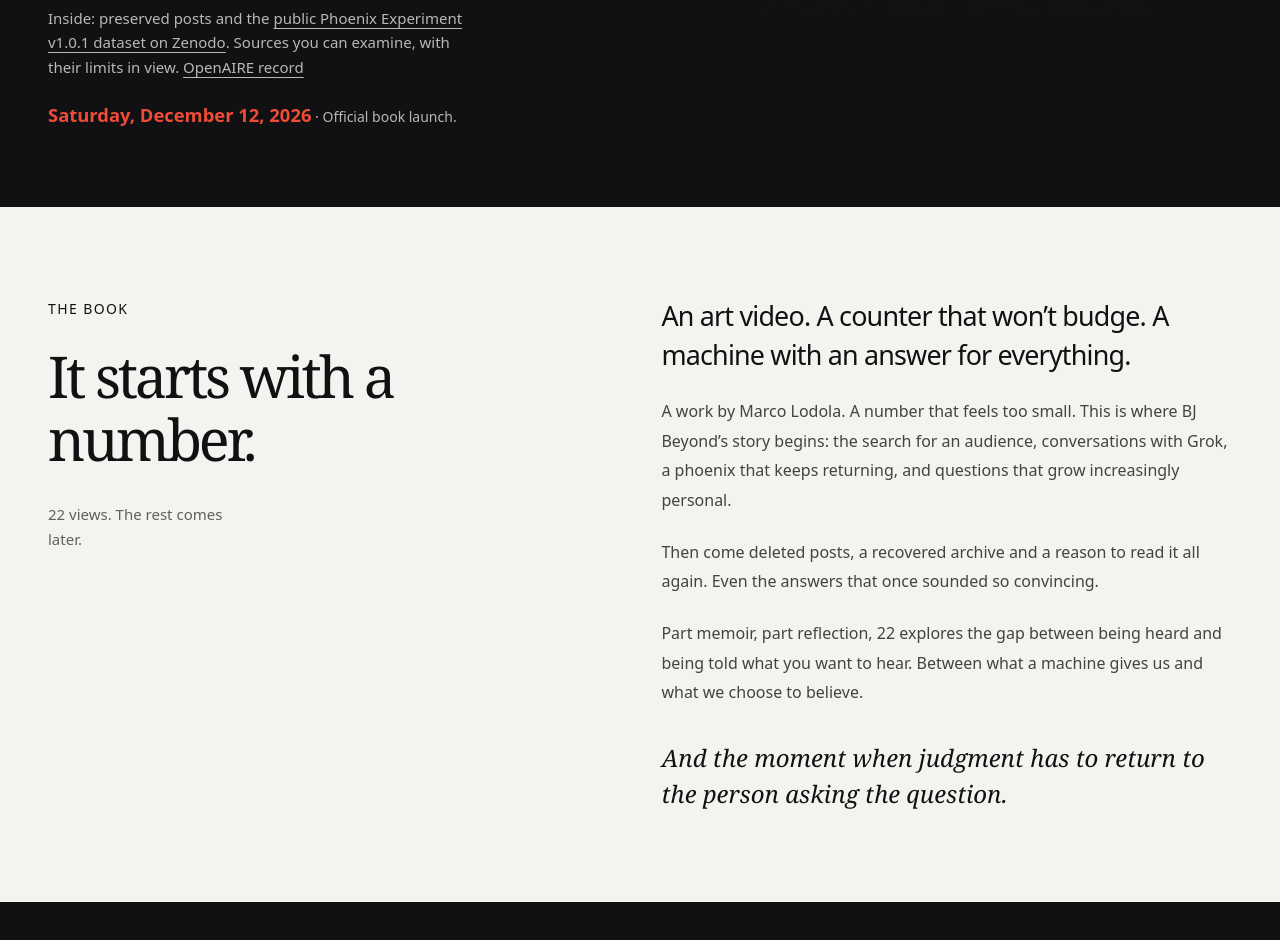
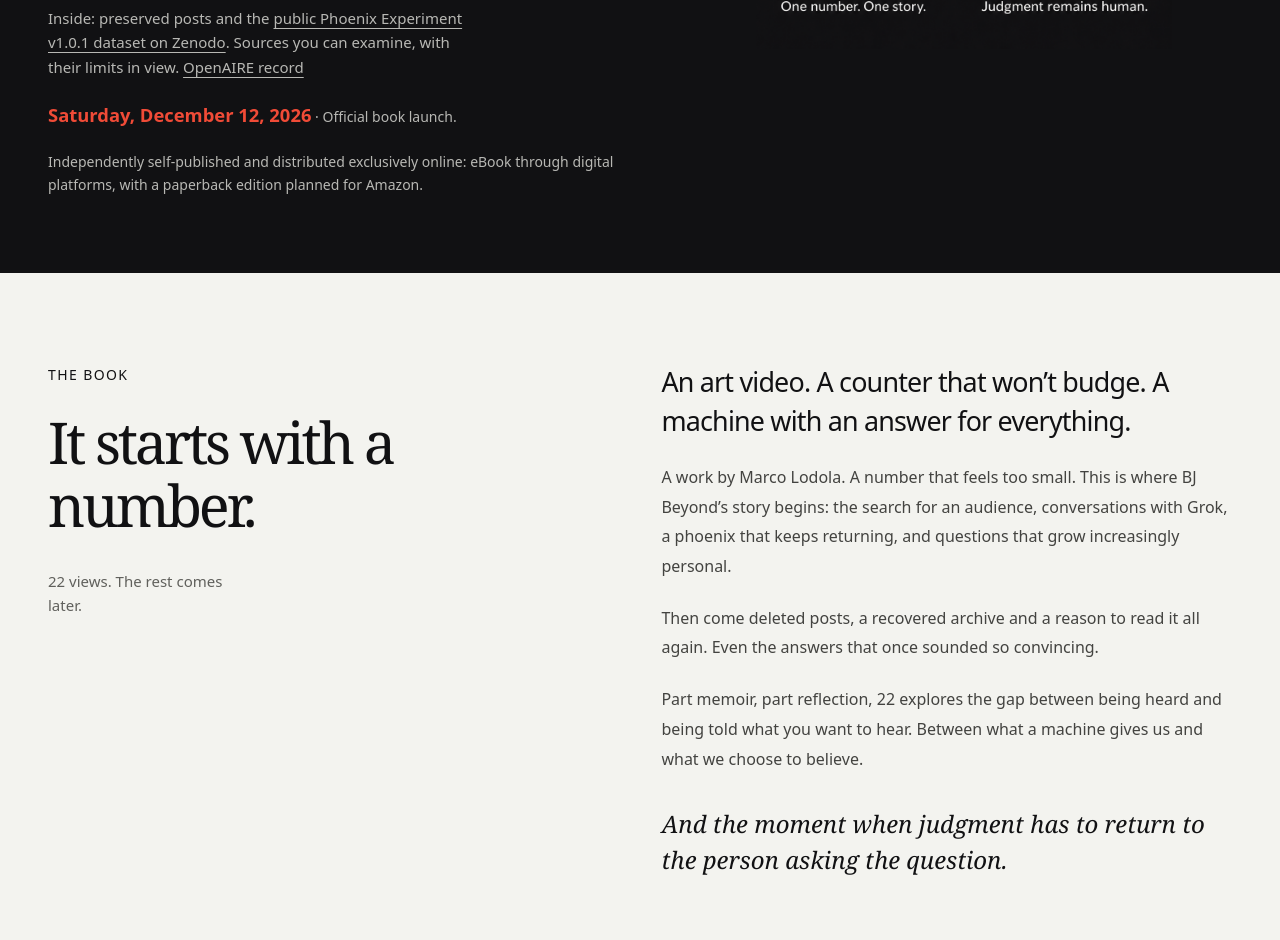
Before and after one commit to bjbeyond81/22-the-book, a plain HTML site: page en/index.html in a window 1280 px wide. Shown: the part 904-1844 px from the top of the page. Drawn offline with Linux system fonts and the light colour scheme.

Commit message:
Clarify independent online release and planned Amazon paperback

```diff
--- a/en/index.html
+++ b/en/index.html
@@ -101,6 +101,7 @@
         </div>
         <p class="evidence"><span data-i18n="evidenceBefore">Inside: preserved posts and the </span><a href="https://doi.org/10.5281/zenodo.24284935" data-i18n="dataset">public Phoenix Experiment v1.0.1 dataset on Zenodo</a><span data-i18n="evidenceAfter">. Sources you can examine, with their limits in view.</span> <a href="https://explore.openaire.eu/search/result?pid=10.5281%2Fzenodo.24284935" data-i18n="openaire">OpenAIRE record</a></p>
         <p class="release" data-i18n="release"><strong>Saturday, December 12, 2026</strong> · Official book launch.</p>
+        <p class="release">Independently self-published and distributed exclusively online: eBook through digital platforms, with a paperback edition planned for Amazon.</p>
       </div>
       <img src="/22-Copertina-EN.png" width="1024" height="1536" style="display:block;width:100%;max-width:26rem;height:auto;margin:auto" alt="Cover of Twenty-Two by BJ Beyond">
     </section>
```
